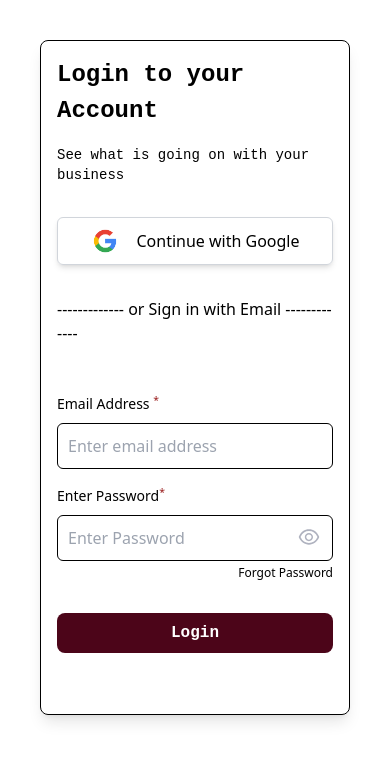
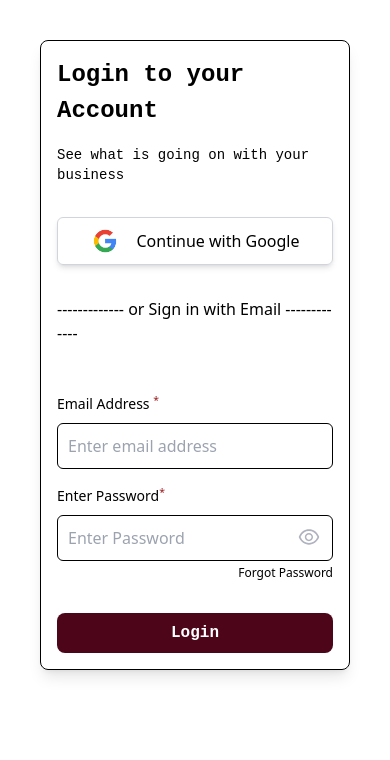
Before and after one commit to Avv-2301/BiGamer-admin-Dashboard, a React (Create React App) app: page / in a window 390 px wide. Shown: the top 760 px of the page. Built offline with nearby package versions, Linux system fonts and the light colour scheme.

Commit message:
Login Page

```diff
--- a/src/pages/Login.jsx
+++ b/src/pages/Login.jsx
@@ -22,8 +22,8 @@ const Login = () => {
   }
 
   return (
-    <div className='w-full flex flex-col justify-between items-center p-10 overflow-hidden'>
-  <div className='lg:w-1/3 shadow-lg border rounded-lg h-[80vh] p-4 flex flex-col items-left md:w-full'>
+    <div className='w-full flex flex-col justify-between items-center p-10 overflow-auto'>
+  <div className='lg:w-1/3 shadow-lg border rounded-lg lg:h-[80vh] p-4 flex flex-col items-left md:w-full'>
     <div className='text-[1.5rem] font-semibold font-mono pb-4'>
       <span>Login to your Account</span>
     </div>
```
